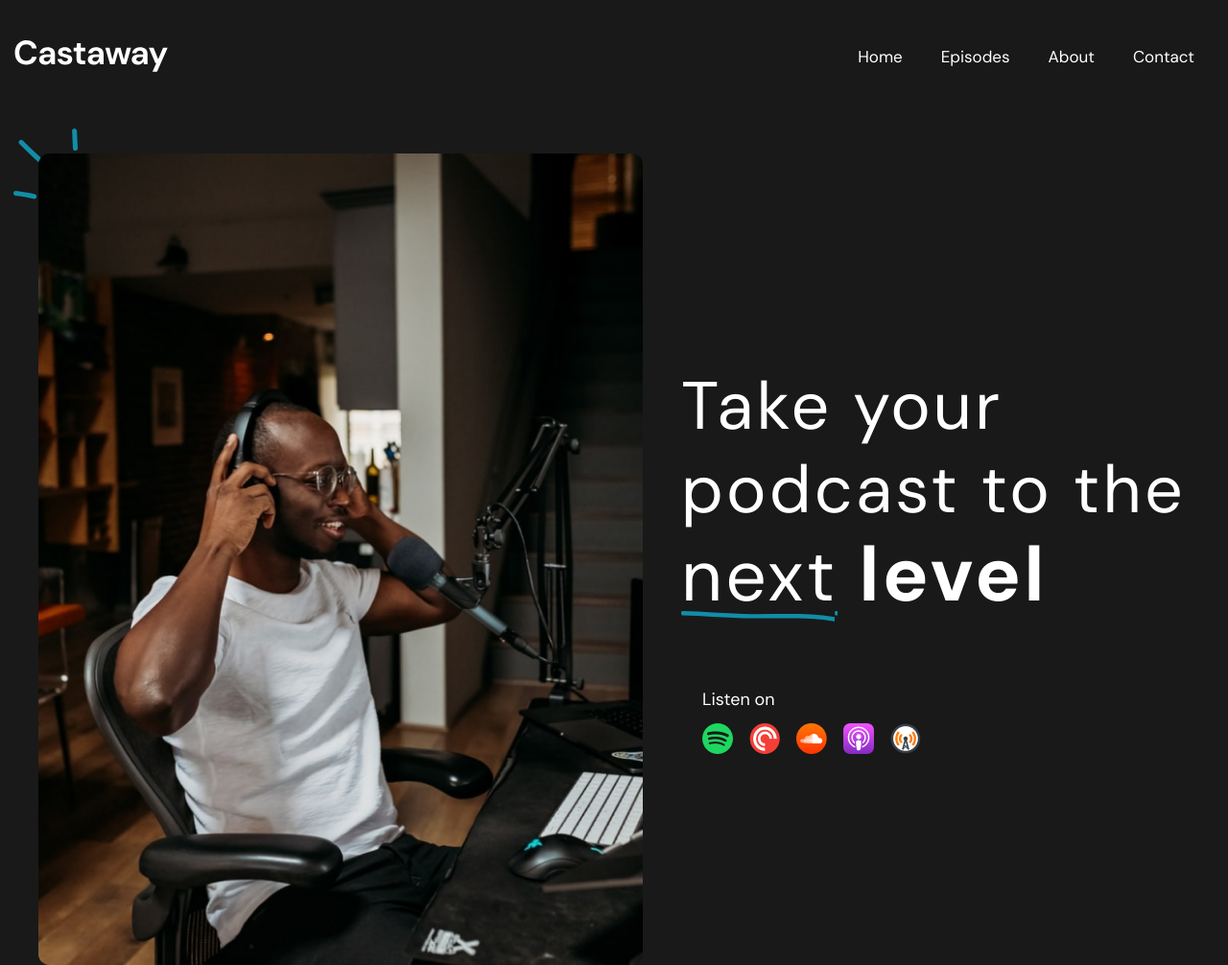
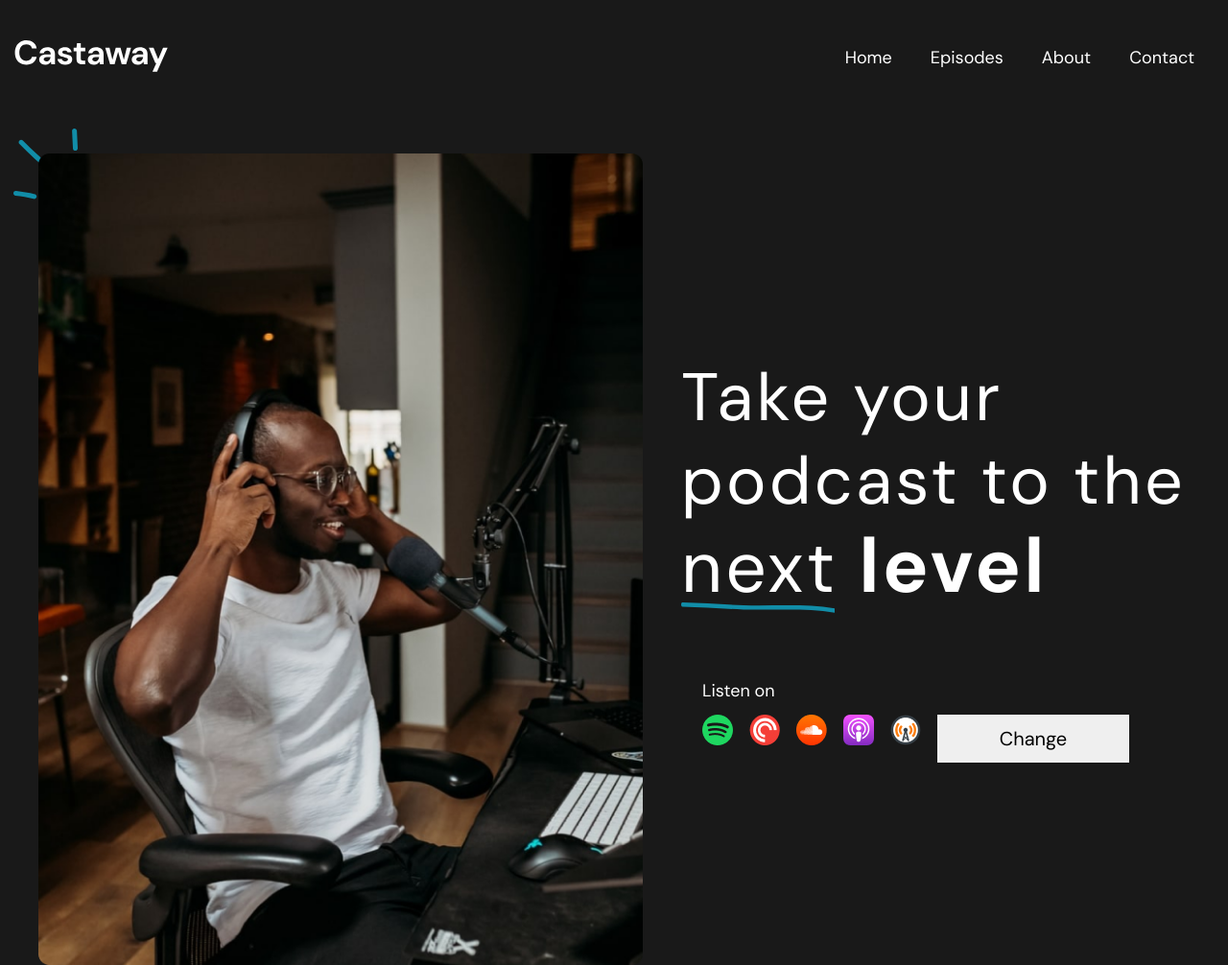
Before and after one commit to FrilanserNew2022/Castaway-lan, a plain HTML site: page index.html in a window 1280 px wide. Shown: the top 1006 px of the page at 96% size. Drawn offline with Linux system fonts and the light colour scheme.

Commit message:
first commit

```diff
--- a/assets/css/style.css
+++ b/assets/css/style.css
@@ -284,7 +284,7 @@ h1, h2, h3, h4, h5, h6 {
   margin: 0 0 0 -100%;
   content: "";
   position: absolute;
-  background-image: url("../images/decorators/raysUnderTxt.svg");
+  background: url("../images/decorators/raysUnderTxt.svg") 0 0/auto 100% no-repeat;
   z-index: 2;
 }
 
--- a/assets/js/script.js
+++ b/assets/js/script.js
@@ -0,0 +1,76 @@
+import ru from '../locales/ru.js';
+import en from '../locales/en.js';
+
+let currentLanguage = navigator.language
+function upgrateContent (language = currentLanguage) {
+    let translation;
+    switch (language) {
+        case 'ru-RU':
+
+            translation = ru;
+            currentLanguage = 'ru-RU'
+            break;
+        case 'en-EN':
+
+            translation = en;
+            currentLanguage = 'en-EN'
+            break;
+        default:
+
+            translation = en;
+            currentLanguage = 'en-EN'
+
+            break;
+    }
+    objectDeployment(translation);
+}
+
+
+upgrateContent()
+
+function objectDeployment(object, positionInList = 0) {
+
+
+    if (typeof object !== 'object') return console.error('this not object');
+    let elem = 'error';
+    for (let key in object) {
+        let elem = object[key];
+
+
+        if (Array.isArray(elem)) {
+            arrayDeployment(elem, key)
+        }
+        if (typeof elem === 'object' && !Array.isArray(elem) && elem !== null) {
+            objectDeployment(elem)
+        }
+        if(typeof elem === 'string'){
+            upgrateElement( document.querySelectorAll(`.${key}`)[positionInList], elem)
+        }
+    }
+    return undefined;
+}
+
+function arrayDeployment(array, className) {
+    for (let i = 0; i < array.length; i++) {
+        const element = (document.querySelectorAll(`.${className}`))[i]
+        const elemContent = array[i];
+        if(typeof elemContent === 'object') {
+            objectDeployment(elemContent, i);
+        }
+        if (typeof elemContent === 'string'){
+            upgrateElement(element, elemContent)
+        }
+    }
+}
+
+function upgrateElement (elem, elemContent, inner = false) {
+    elem.innerHTML = elemContent;
+}
+
+document.querySelector('.change__language').addEventListener('click', () => {
+    if (currentLanguage === 'ru-RU') {
+        upgrateContent('en-EN')
+    } else {
+        upgrateContent('ru-RU')
+    }
+})
--- /dev/null
+++ b/assets/locales/en.js
@@ -0,0 +1,76 @@
+export default {
+    "menu__item": [
+        "Home", "Episodes", "About", "Contact"
+    ],
+    "main": {
+        "body-information__title": "Take your podcast to the <span class=\"body-information__next\">next</span> <span class=\"body-information__level\">level</span>\n",
+        "body-information__text": "Listen on"
+    },
+    "episodes": {
+        "latest-title__text": "Latest episodes",
+        "latest-title__link": "View all episodes",
+        "episode": [
+            {
+                "episode__top-link": "Gear",
+                "episode__numbering-txt": "Episode 3",
+                "episode__title": "Should you get outboard audio gear?",
+                "episode__explanation-txt": "Is hardware really worth it when it comes to podcasting? The answer is...it depends. Here’s our reasons on why you might want to consider picking something up..",
+                "episode__view-link": "View Episode Details"
+            },
+            {
+                "episode__top-link": "Tips & Tricks",
+                "episode__numbering-txt": "Episode 2",
+                "episode__title": "Mic tricks to take you to the next level",
+                "episode__explanation-txt": "Stop rolling with those default settings on your mic. These small tweaks will take you from sounding good to great.",
+                "episode__view-link": "View Episode Details"
+            },
+            {
+                "episode__top-link": "Gear",
+                "episode__numbering-txt": "Episode 1",
+                "episode__title": "The best microphone under $200",
+                "episode__explanation-txt": "With so many microphones on the market, how are you supposed to know what’s the best? Take a look at our top picks.",
+                "episode__view-link": "View Episode Details"
+            }
+        ],
+    },
+    "biography": {
+        "biography__subtitle": "Meet your host",
+        "biography__title": "Jacob Paulaner",
+        "biography__txt-first": "Jacob has a background in audio engineering, and has been podcasting since the early days.",
+        "biography__txt-second": "He’s here to help you level up your game by sharing everything he’s learned along the way."
+    },
+    "subscription-form": {
+        "subscription-form__subtitle": "Email Newsletter",
+        "subscription-form__title": "Subscribe for updates",
+        "page__form": "" +
+            "<input type=\"text\" placeholder=\"Name\" class=\"page__form_input-first _input\" tabindex=\"1\">\n" +
+            "<input type=\"email\" placeholder=\"Email\" class=\"page__form_input-second _input\" tabindex=\"2\">\n" +
+            "<input type=\"submit\" value=\"Submit\" class=\"page__form_button _button\" tabindex=\"3\">"
+    },
+    "comments": [
+        {
+            "comment__text": "I can’t recommend this podcast enough",
+            "comment__name": "Betty Lacey"
+        },
+        {
+            "comment__text": "I can’t recommend this podcast enough",
+            "comment__name": "Betty Lacey"
+        },
+        {
+            "comment__text": "I can’t recommend this podcast enough",
+            "comment__name": "Betty Lacey"
+        },
+        {
+            "comment__text": "I can’t recommend this podcast enough",
+            "comment__name": "Betty Lacey"
+        },
+        {
+            "comment__text": "I can’t recommend this podcast enough",
+            "comment__name": "Betty Lacey"
+        },
+        {
+            "comment__text": "I can’t recommend this podcast enough",
+            "comment__name": "Betty Lacey"
+        },
+    ]
+}
--- /dev/null
+++ b/assets/locales/ru.js
@@ -0,0 +1,76 @@
+export default {
+  "menu__item": [
+    "Домой", "Эпизоды", "О проекте", "Контакты"
+  ],
+  "main": {
+    "body-information__title": "Поднимите свой подкаст на <span class=\"body-information__next\">новый</span> <span class=\"body-information__level\">уровень</span>",
+    "body-information__text": "Слушайте в"
+  },
+  "episodes": {
+    "latest-title__text": "Последние эпизоды",
+    "latest-title__link": "Смотреть все эпизоды",
+    "episodes": [
+      {
+        "episode__top-link": "снаряжение",
+        "episode__numbering-txt": "Эпизод 3",
+        "episode__title": "Стоит ли приобретать подвесное аудиооборудование?",
+        "episode__explanation-txt": "Действительно ли оборудование того стоит, когда дело доходит до подкастинга? Ответ... это зависит. Вот наши причины, почему вы можете подумать о том, чтобы что-то купить.",
+        "episode__view-link": "Посмотреть подробности эпизода"
+      },
+      {
+        "episode__top-link": "Советы и хитрости",
+        "episode__numbering-txt": "Эпизод 2",
+        "episode__title": "Трюки с микрофоном, которые поднимут вас на новый уровень",
+        "episode__explanation-txt": "Хватит использовать настройки микрофона по умолчанию. Эти небольшие изменения помогут вам превратить хорошее звучание в великолепное.",
+        "episode__view-link": "Посмотреть подробности эпизода"
+      },
+      {
+        "episode__top-link": "Советы и хитрости",
+        "episode__numbering-txt": "Эпизод 11",
+        "episode__title": "Трюки с микрофоном, которые поднимут вас на новый уровень",
+        "episode__explanation-txt": "Хватит использовать настройки микрофона по умолчанию. Эти небольшие изменения помогут вам превратить хорошее звучание в великолепное.",
+        "episode__view-link": "Посмотреть подробности эпизода"
+      }
+    ],
+  },
+  "biography": {
+    "biography__subtitle": "Познакомьтесь с вашим хозяином",
+    "biography__title": "Джейкоб Пауланер",
+    "biography__txt-first": "Джейкоб имеет опыт работы в области аудиотехники и занимается подкастингом с первых дней.",
+    "biography__txt-second": "Он здесь, чтобы помочь вам повысить уровень вашей игры, поделившись всем, чему он научился на этом пути."
+  },
+  "subscription-form": {
+    "subscription-form__subtitle": "Информационный бюллетень по электронной почте",
+    "subscription-form__title": "Подписаться на обновления",
+    "page__form": "" +
+        "<input type=\"text\" placeholder=\"Имя\" class=\"page__form_input-first _input\" tabindex=\"1\">\n" +
+        "<input type=\"email\" placeholder=\"Почта\" class=\"page__form_input-second _input\" tabindex=\"2\">\n" +
+        "<input type=\"submit\" value=\"Подписаться\" class=\"page__form_button _button\" tabindex=\"3\">"
+  },
+  "comments": [
+    {
+      "comment__text": "Я не могу не порекомендовать этот подкаст",
+      "comment__name": "Betty Lacey"
+    },
+    {
+      "comment__text": "Я не могу не порекомендовать этот подкаст",
+      "comment__name": "Betty Lacey"
+    },
+    {
+      "comment__text": "Я не могу не порекомендовать этот подкаст",
+      "comment__name": "Betty Lacey"
+    },
+    {
+      "comment__text": "Я не могу не порекомендовать этот подкаст",
+      "comment__name": "Betty Lacey"
+    },
+    {
+      "comment__text": "Я не могу не порекомендовать этот подкаст",
+      "comment__name": "Betty Lacey"
+    },
+    {
+      "comment__text": "Я не могу не порекомендовать этот подкаст",
+      "comment__name": "Betty Lacey"
+    },
+  ]
+}
--- a/index.html
+++ b/index.html
@@ -52,7 +52,7 @@
                 </div>
             </header>
             <main class="page">
-                <div class="page__main-block main-block">
+                <div class="page__main-block main-block main">
                     <div class="main-block__container _container">
                         <div class="main-block__img_container">
                             <div class="main-block__rays"></div>
@@ -90,6 +90,11 @@
                                             <a href="" class="icon-container__link">
                                                 <img src="assets/images/icons/overcastPodcast.png" alt="overcastPodcast">
                                             </a>
+                                        </li>
+                                        <li class="icon-container__item">
+                                            <button class="change__language" style="width: 200px;height: 50px;font-size: 20px;">
+                                                Change
+                                            </button>
                                         </li>
                                     </ul>
                                 </div>
@@ -235,7 +240,7 @@
                                 </div>
                             </div>
                             <form class="page__form">
-                                <input type="text" placeholder="Name" class="page__form_input-first _input" tabindex="1">
+                                <input type="text" placeholder="Name" class="page__form_input-first _input" tabindex="9">
                                 <input type="email" placeholder="Email" class="page__form_input-second _input" tabindex="2">
                                 <input type="submit" value="Submit" class="page__form_button _button" tabindex="3">
                             </form>
@@ -442,6 +447,6 @@
                 </div>
             </footer>
         </div>
-        <script src="assets/js/script.js"></script>
+        <script type="module" src="assets/js/script.js"></script>
     </body>
 </html>
```
